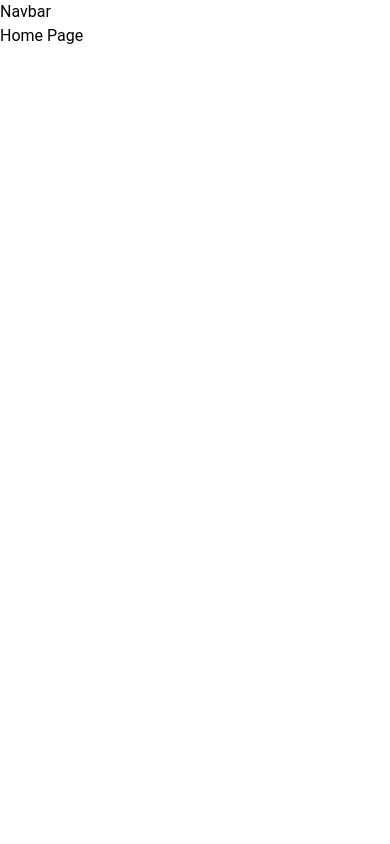
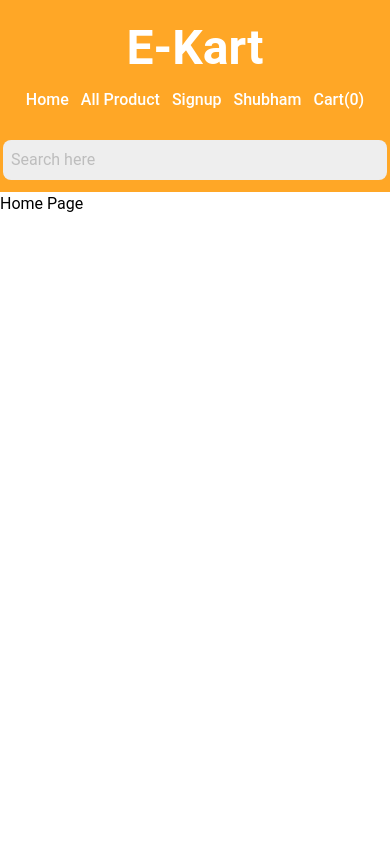
Before and after one commit to shubhamrawat0269/ekart, a React (Vite) app: page / in a window 390 px wide. Shown: the top 844 px of the page. Built offline with nearby package versions, Linux system fonts and the light colour scheme.

Commit message:
Navbar with responsivenss created

```diff
--- /dev/null
+++ b/src/components/navbar/NavList.jsx
@@ -0,0 +1,45 @@
+import React from "react";
+import { Link } from "react-router-dom";
+
+const NavList = () => {
+  return (
+    <ul className="flex space-x-3 text-white font-medium text-md px-5 ">
+      {/* Home */}
+      <li>
+        <Link to={"/"}>Home</Link>
+      </li>
+
+      {/* All Product */}
+      <li>
+        <Link to={"/allproduct"}>All Product</Link>
+      </li>
+
+      {/* Signup */}
+      <li>
+        <Link to={"/signup"}>Signup</Link>
+      </li>
+
+      {/* User */}
+      <li>
+        <Link to={"/"}>Shubham</Link>
+      </li>
+
+      {/* Admin */}
+      {/* <li>
+                <Link to={'/'}>Admin</Link>
+            </li> */}
+
+      {/* logout */}
+      {/* <li>
+                logout
+            </li> */}
+
+      {/* Cart */}
+      <li>
+        <Link to={"/cart"}>Cart(0)</Link>
+      </li>
+    </ul>
+  );
+};
+
+export default NavList;
--- a/src/components/navbar/Navbar.jsx
+++ b/src/components/navbar/Navbar.jsx
@@ -1,7 +1,30 @@
-import React from "react";
+import { Link } from "react-router-dom";
+import SearchBar from "../searchBar/SearchBar";
+import NavList from "./NavList";
 
 const Navbar = () => {
-  return <div>Navbar</div>;
+  // navList Data
+
+  return (
+    <nav className="bg-orange-400 sticky top-0">
+      <div className="lg:flex lg:justify-between items-center py-3 lg:px-3 ">
+        {/* left  */}
+        <div className="flex flex-col lg:flex-row items-center gap-4 left py-3 lg:py-0">
+          <Link to={"/"}>
+            <h1 className=" font-bold text-white lg:text-3xl text-5xl text-center">
+              E-Kart
+            </h1>
+          </Link>
+          <div className="right flex justify-center mb-4 lg:mb-0">
+            <NavList />
+          </div>
+        </div>
+
+        {/* Search Bar  */}
+        <SearchBar />
+      </div>
+    </nav>
+  );
 };
 
 export default Navbar;
--- /dev/null
+++ b/src/components/searchBar/SearchBar.jsx
@@ -0,0 +1,59 @@
+import { useState } from "react";
+import { searchData } from "../../dummy";
+
+const SearchBar = () => {
+  const [search, setSearch] = useState("");
+
+  // Filter Search Data
+  const filterSearchData = searchData
+    .filter((obj) => obj.name.toLowerCase().includes(search))
+    .slice(0, 8);
+
+  return (
+    <div className="">
+      {/* search input  */}
+      <div className="input flex justify-center">
+        <input
+          type="text"
+          placeholder="Search here"
+          onChange={(e) => setSearch(e.target.value)}
+          className=" bg-gray-200 placeholder-gray-400 rounded-lg px-2 py-2 w-96 lg:w-96 md:w-96 outline-none text-black "
+        />
+      </div>
+
+      {/* search drop-down  */}
+      <div className="flex justify-center">
+        {search && (
+          <div className="block absolute bg-gray-200 w-96 md:w-96 lg:w-96 z-50 my-1 rounded-lg px-2 py-2">
+            {filterSearchData.length > 0 ? (
+              <>
+                {filterSearchData.map((item, index) => {
+                  return (
+                    <div key={index} className="py-2 px-2">
+                      <div className="flex items-center gap-2">
+                        <img className="w-10" src={item.image} alt="" />
+                        {item.name}
+                      </div>
+                    </div>
+                  );
+                })}
+              </>
+            ) : (
+              <>
+                <div className="flex justify-center">
+                  <img
+                    className=" w-20"
+                    src="https://cdn-icons-png.flaticon.com/128/10437/10437090.png"
+                    alt="img"
+                  />
+                </div>
+              </>
+            )}
+          </div>
+        )}
+      </div>
+    </div>
+  );
+};
+
+export default SearchBar;
--- /dev/null
+++ b/src/dummy/index.js
@@ -0,0 +1,38 @@
+// Search Data
+export const searchData = [
+  {
+    name: "Fashion",
+    image:
+      "https://i.pinimg.com/564x/3e/05/ce/3e05cefbc7eec79ac175ea8490a67939.jpg",
+  },
+  {
+    name: "Shirt",
+    image:
+      "https://i.pinimg.com/736x/e4/61/f2/e461f2246b6ad93e2099d98780626396.jpg",
+  },
+  {
+    name: "Jacket",
+    image:
+      "https://i.pinimg.com/564x/fd/50/68/fd50688767adb47aba7204f034554cbd.jpg",
+  },
+  {
+    name: "Mobile",
+    image:
+      "https://i.pinimg.com/564x/22/80/8d/22808d88ada424962f2e064f3075b2d1.jpg",
+  },
+  {
+    name: "Laptop",
+    image:
+      "https://i.pinimg.com/564x/3e/05/ce/3e05cefbc7eec79ac175ea8490a67939.jpg",
+  },
+  {
+    name: "Home",
+    image:
+      "https://i.pinimg.com/736x/e4/61/f2/e461f2246b6ad93e2099d98780626396.jpg",
+  },
+  {
+    name: "book",
+    image:
+      "https://i.pinimg.com/564x/fd/50/68/fd50688767adb47aba7204f034554cbd.jpg",
+  },
+];
```
